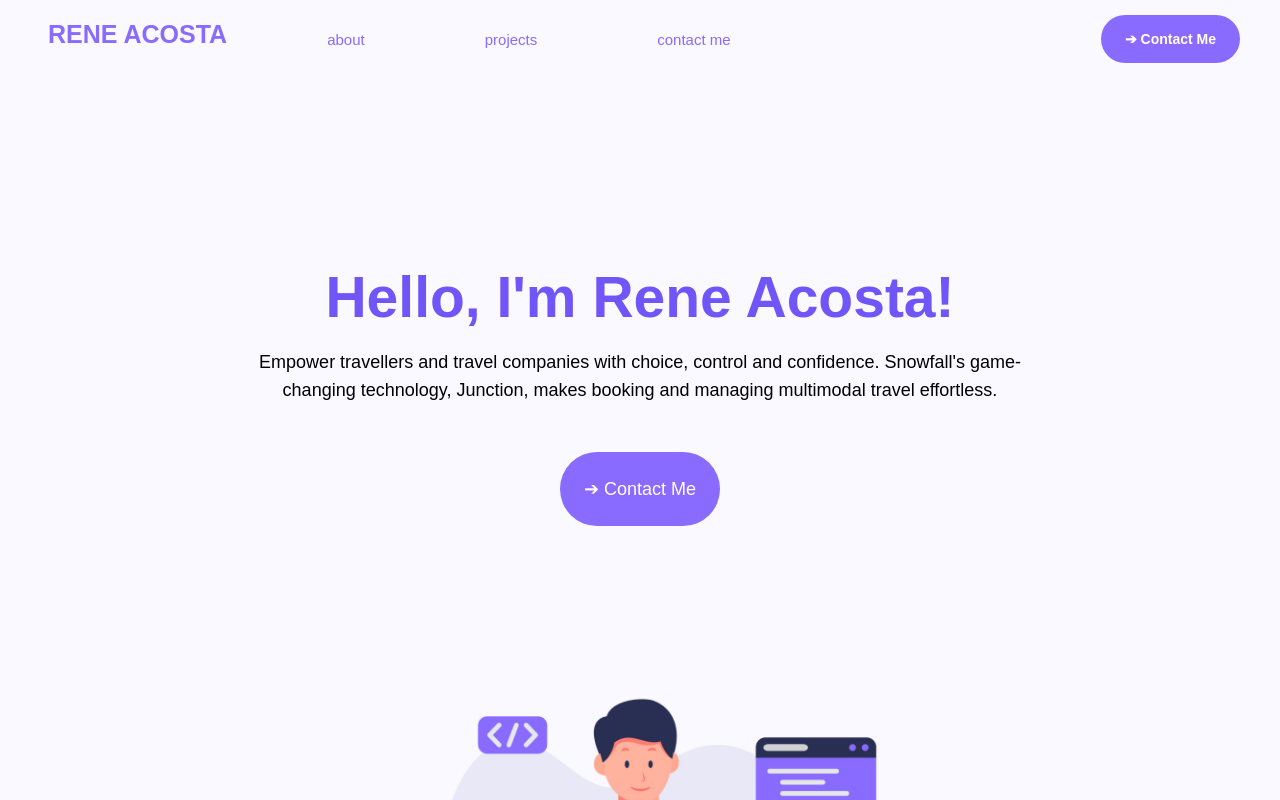
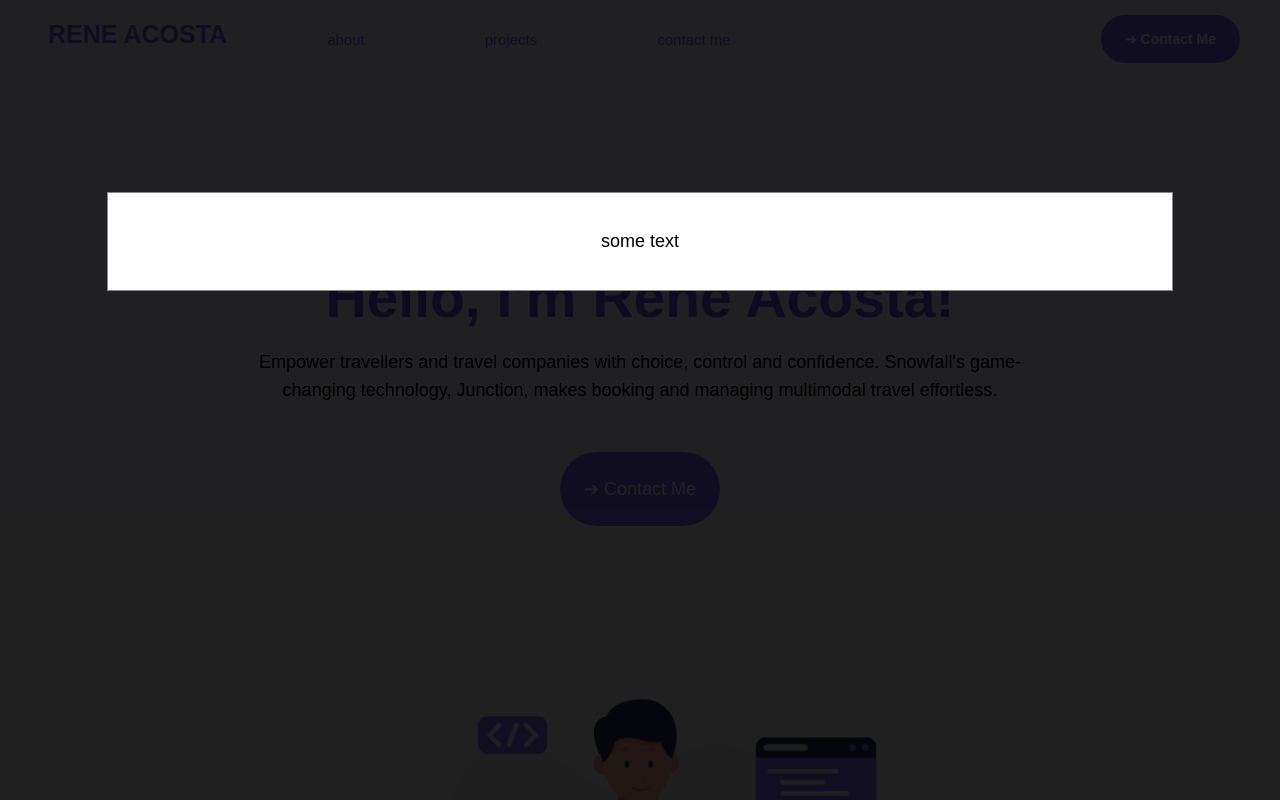
Before and after one commit to racosta323/rene-acosta-portfolio, a React (Create React App) app: page / in a window 1280 px wide. Shown: the top 800 px of the page. Built offline with nearby package versions, Linux system fonts and the light colour scheme.

Commit message:
creates a modal class and applies some styling

```diff
--- a/src/App.css
+++ b/src/App.css
@@ -390,3 +390,24 @@ button:hover {
 .bg{
   background-color: white;
 }
+
+.modal{
+  display:block;
+  position:fixed;
+  z-index: 1;
+  left: 0;
+  top:0;
+  width: 100%;
+  height:100%;
+  overflow: auto;
+  background-color: rgb(0,0,0);
+  background-color: rgba(0,0,0,0.4);
+}
+
+.modal-content{
+  background-color: #fefefe;
+  margin: 15% auto;
+  padding: 20px;
+  border: 1px solid #888;
+  width: 80%
+}
--- a/src/App.js
+++ b/src/App.js
@@ -9,6 +9,7 @@ import NavBar from './NavBar';
 import About from './About'
 import Projects from './Projects';
 import Resume from './Resume';
+
 
 
 function App() {
--- /dev/null
+++ b/src/Modal.js
@@ -0,0 +1,11 @@
+function Modal () {
+    return(
+        <div className='modal'>
+            <div className= 'modal-content'>
+                <p>some text</p>
+            </div>
+        </div>
+    )
+}
+
+export default Modal
--- a/src/Project.js
+++ b/src/Project.js
@@ -1,10 +1,11 @@
 // Individual project that will go on project list
+import Modal from "./Modal";
 
 function Project(){
     return(
+        <>
             <div id="card">
-            <div id="card-header">
-            </div>
+                <div id="card-header"></div>
                 <div id='logos'>
                     <h4>SHOWMATE</h4>
                 </div>
@@ -15,6 +16,8 @@ function Project(){
                     <button>Discover</button>
                 </div>
             </div>
+            <Modal/>
+        </>
     )
 }
 
--- a/src/ProjectList.js
+++ b/src/ProjectList.js
@@ -1,4 +1,6 @@
 import Project from "./Project";
+import Modal from './Modal'
+
 
 function ProjectList(){
     return(
--- a/src/Projects.js
+++ b/src/Projects.js
@@ -9,6 +9,7 @@ function Projects(){
             <div>
                 <ProjectList/>
             </div>
+
         </section>
     )
 }
```
Lines whose indentation alone changed are shown as unchanged.
